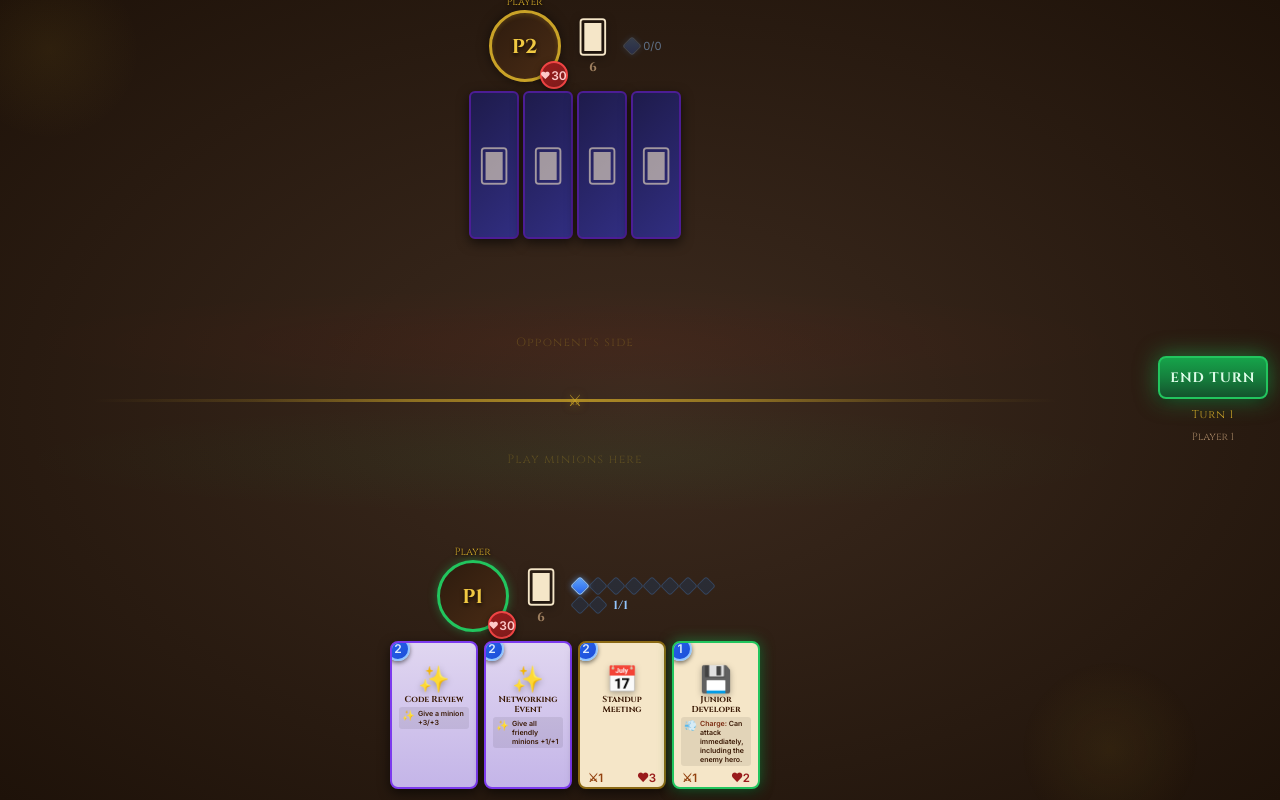
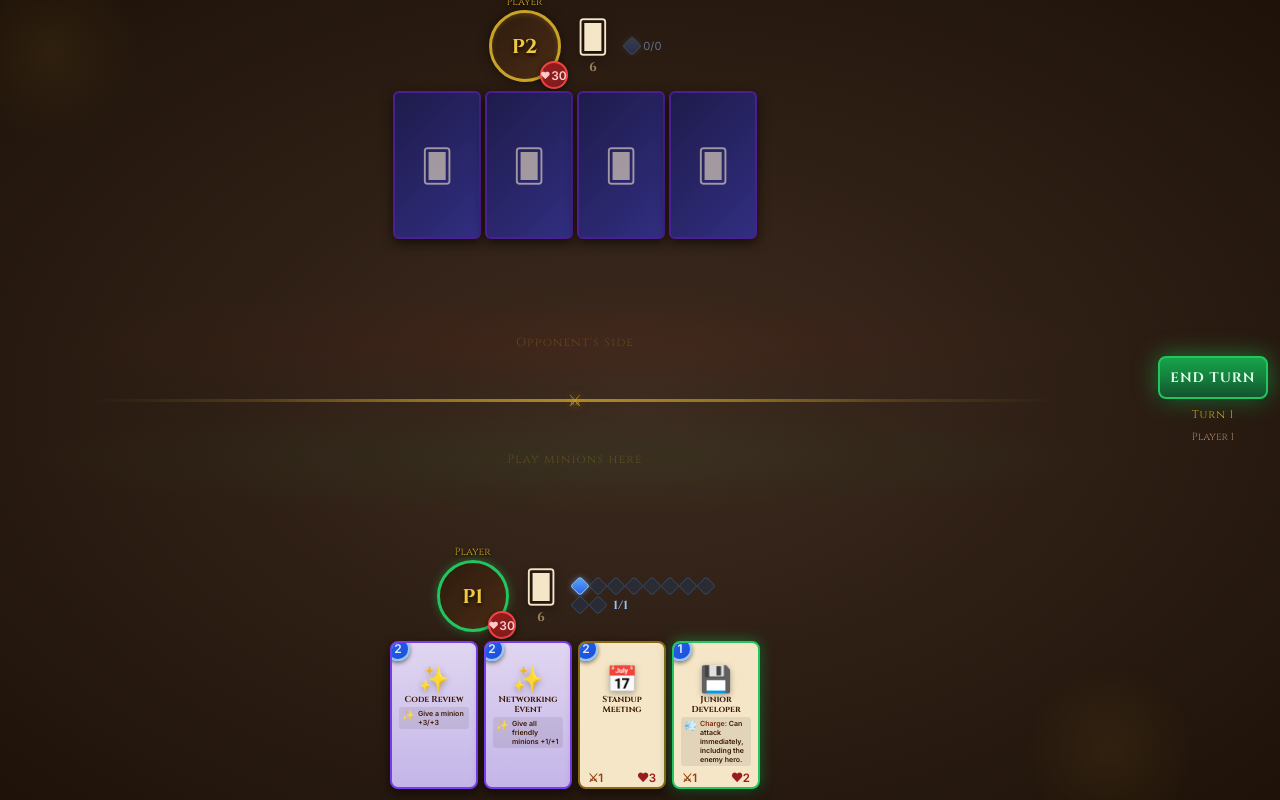
Before and after one commit to Lolitsapug/Career-Arena, a React (Vite) app: page /game in a window 1280 px wide. Built offline with nearby package versions, Linux system fonts and the light colour scheme.

Commit message:
Fixed bug with thin back cards and card size changing

```diff
--- a/src/styles.css
+++ b/src/styles.css
@@ -483,8 +483,8 @@ body {
   overflow: hidden;
 }
 .hand-card--back {
-  width: 50px;
-  min-height: 68px;
+  width: 88px;
+  height: 148px;
   background: linear-gradient(135deg, #1e1b4b, #312e81);
   border: 2px solid #4c1d95;
   cursor: default;
@@ -1495,12 +1495,6 @@ body {
 /* ── Responsive ───────────────────────────────────────────────────────────── */
 @media (max-height: 700px) {
   .hero-portrait { width: 58px; height: 58px; }
-  .board-minion  { width: 68px; height: 82px; }
-  .hand-card     { width: 74px; min-height: 102px; }
-  .card-art      { font-size: 1.4rem; margin-top: 14px; }
-  .minion-art    { font-size: 1.5rem; }
-  .player-hand   { min-height: 90px; }
-  .minion-row    { min-height: 90px; }
 }
 
 @media (max-width: 768px) {
```
